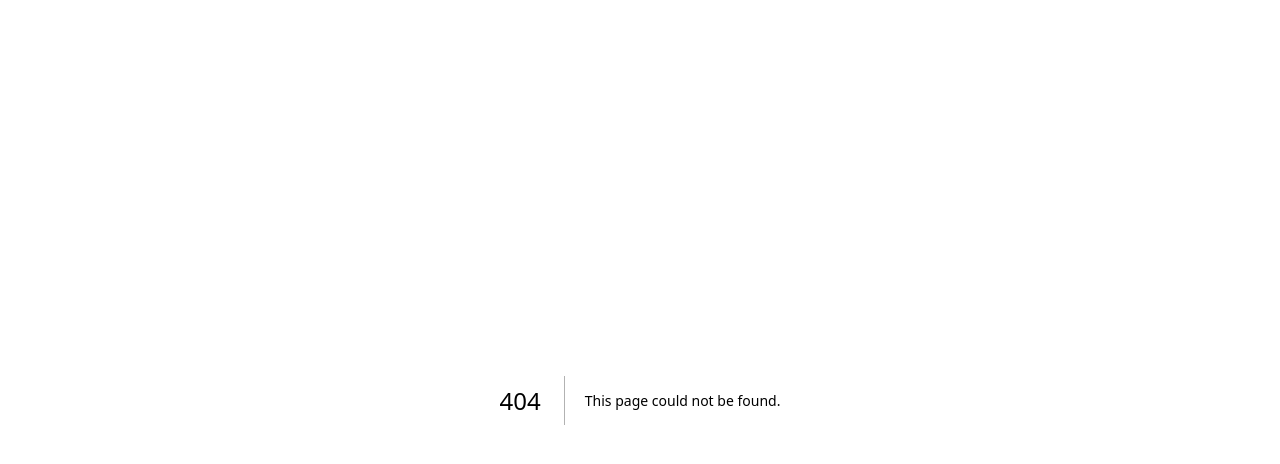
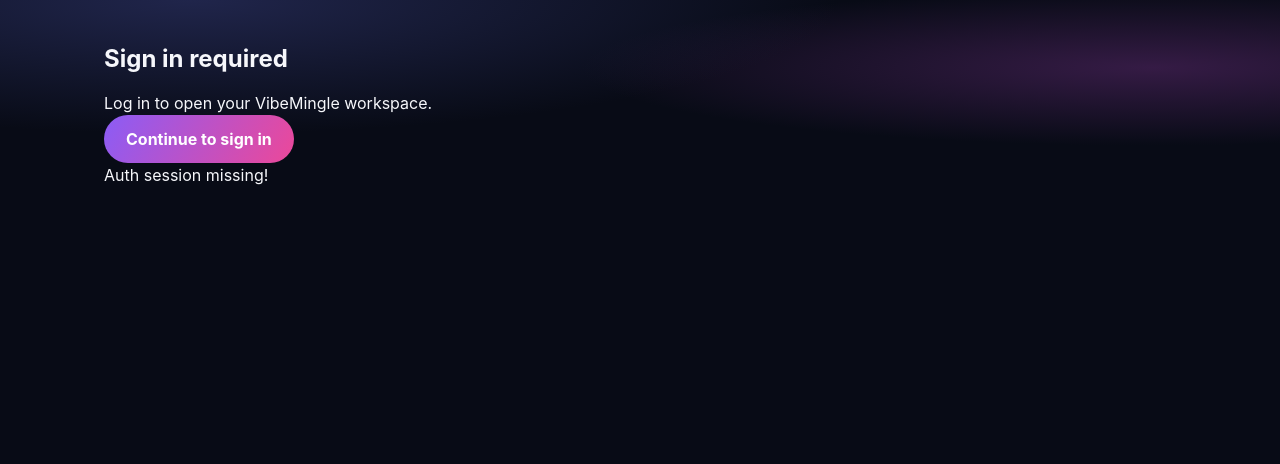
Before and after one commit to vanshiram-pixel/VibeMingle, a Next.js app in the folder apps/web/: page /app in a window 1280 px wide. Before the commit this address had no page. Shown: the top 464 px of the page. Built offline with nearby package versions, Linux system fonts and the light colour scheme; no server answers.

Commit message:
feat(web): add Supabase authentication and app session

```diff
--- /dev/null
+++ b/apps/web/src/app/app/page.tsx
@@ -0,0 +1,11 @@
+"use client";
+import {useEffect,useState} from "react";
+import {createSupabaseBrowserClient} from "@/lib/supabase";
+type User={id:string;email?:string};
+export default function AppHome(){const [user,setUser]=useState<User|null>(null);const [loading,setLoading]=useState(true);const [error,setError]=useState("");
+ useEffect(()=>{let active=true;try{const db=createSupabaseBrowserClient();db.auth.getUser().then(({data,error})=>{if(!active)return;if(error)setError(error.message);setUser(data.user?{id:data.user.id,email:data.user.email}:null);setLoading(false)});const {data}=db.auth.onAuthStateChange((_event,session)=>{if(active)setUser(session?.user?{id:session.user.id,email:session.user.email}:null)});return()=>{active=false;data.subscription.unsubscribe()}}catch(e){setError(e instanceof Error?e.message:"Supabase setup missing");setLoading(false)}},[]);
+ async function signOut(){await createSupabaseBrowserClient().auth.signOut();location.href="/auth"}
+ if(loading)return <main className="shell"><p className="muted">Loading your account…</p></main>;
+ if(!user)return <main className="shell"><section className="auth-card"><h1>Sign in required</h1><p>Log in to open your VibeMingle workspace.</p><a className="primary" href="/auth">Continue to sign in</a>{error&&<p className="notice">{error}</p>}</section></main>;
+ return <main className="shell"><nav className="nav"><a className="brand" href="/">Vibe<span>Mingle</span></a><button className="pill" onClick={signOut}>Sign out</button></nav><section className="hero"><div className="eyebrow">Your workspace</div><h1>Welcome to<br/><em>VibeMingle.</em></h1><p>Signed in as {user.email??user.id}. Your account session is active.</p><div className="cards"><article className="feature"><h3>💬 Messages</h3><p>Messaging module is being connected to the web client.</p></article><article className="feature"><h3>📞 Calls</h3><p>Private call experience is in the next integration phase.</p></article><article className="feature"><h3>🧭 Discover</h3><p>Find profiles and build new connections.</p></article></div></section></main>
+}
```
